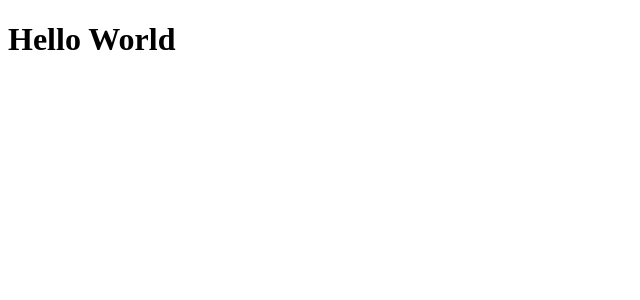
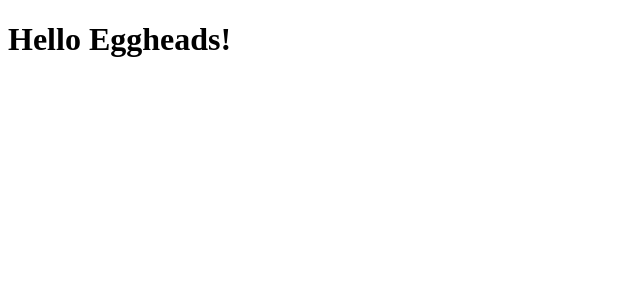
Before and after one commit to roymj88/react-app, a React (Create React App) app: page / in a window 1280 px wide. Shown: the top 300 px of the page, without its empty margins (0-640 px from the left). Built offline with nearby package versions, Linux system fonts and the light colour scheme; the HTML template or start-up script is replaced by a standard one.

Commit message:
#2 - Class component and Stateless component

```diff
--- a/src/App.js
+++ b/src/App.js
@@ -1,5 +1,12 @@
 import React from 'react';
 
-const App = () => <h1>Hello World</h1>
+class App extends React.Component {
+  render(){
+    return <h1>Hello Eggheads!</h1>
+  }
+}
+
+// const App = () => <h1>Hello Stateless</h1>
+
 
 export default App
```
